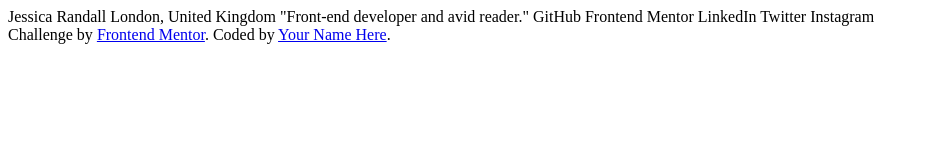
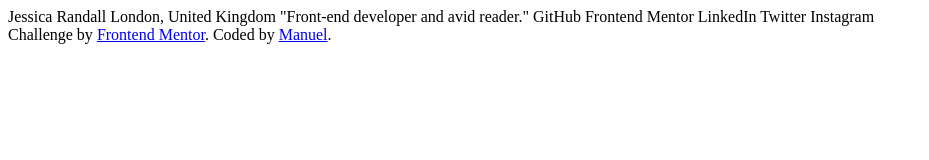
Before and after one commit to Manuel7070/social-links-profile-main, a plain HTML site: page index.html in a window 1280 px wide. Shown: the whole page, without its empty margins (0-929 px from the left). Drawn offline with Linux system fonts and the light colour scheme.

Commit message:
Fix: Add github links to the a tags

```diff
--- a/index.html
+++ b/index.html
@@ -28,7 +28,11 @@
       Challenge by
       <a href="https://www.frontendmentor.io?ref=challenge" target="_blank"
         >Frontend Mentor</a
-      >. Coded by <a href="#">Your Name Here</a>.
+      >. Coded by
+      <a
+        href="https://github.com/Manuel7070/blog-preview-card-main/blob/main/index.html"
+        >Manuel</a
+      >.
     </div>
   </body>
 </html>
```
